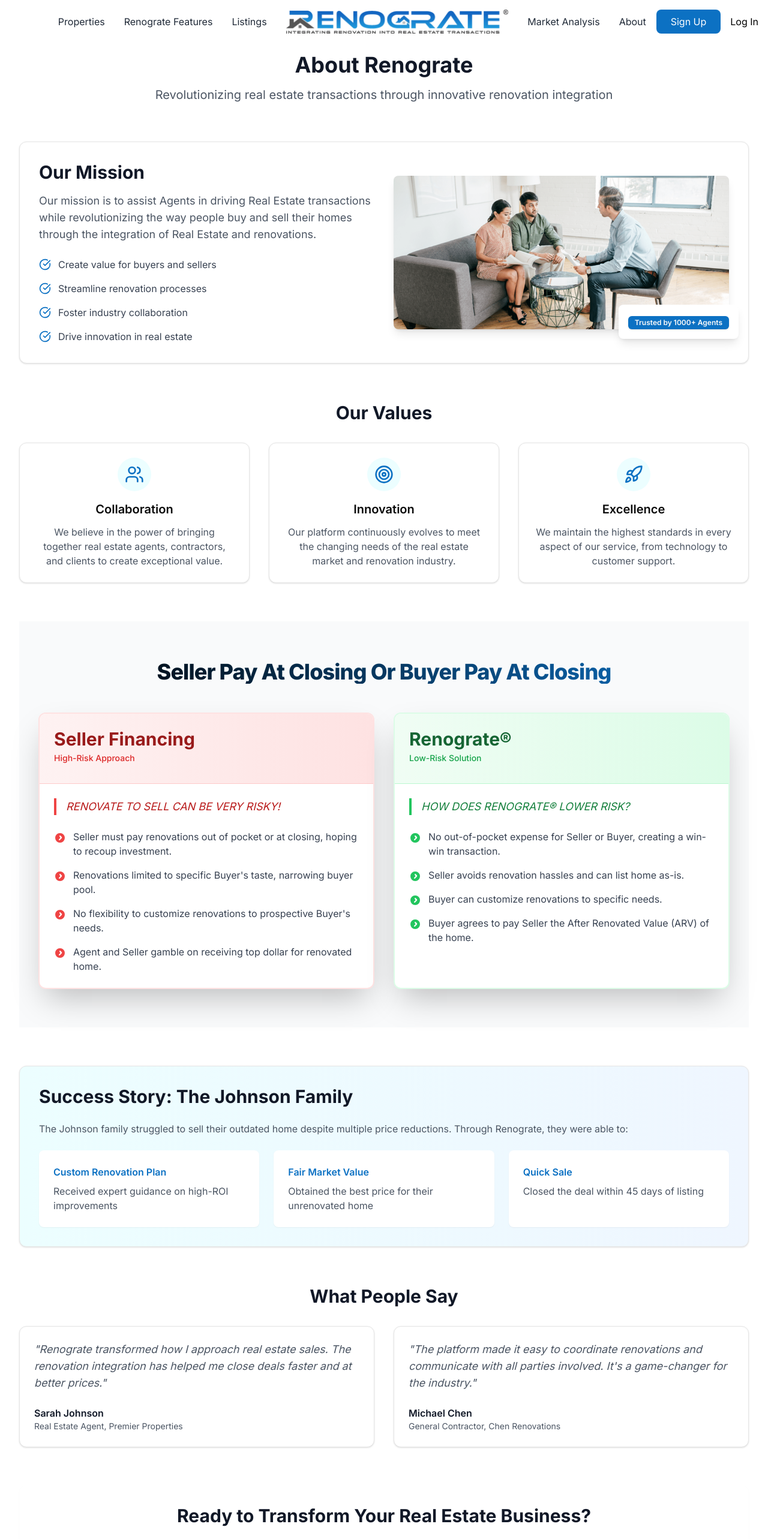
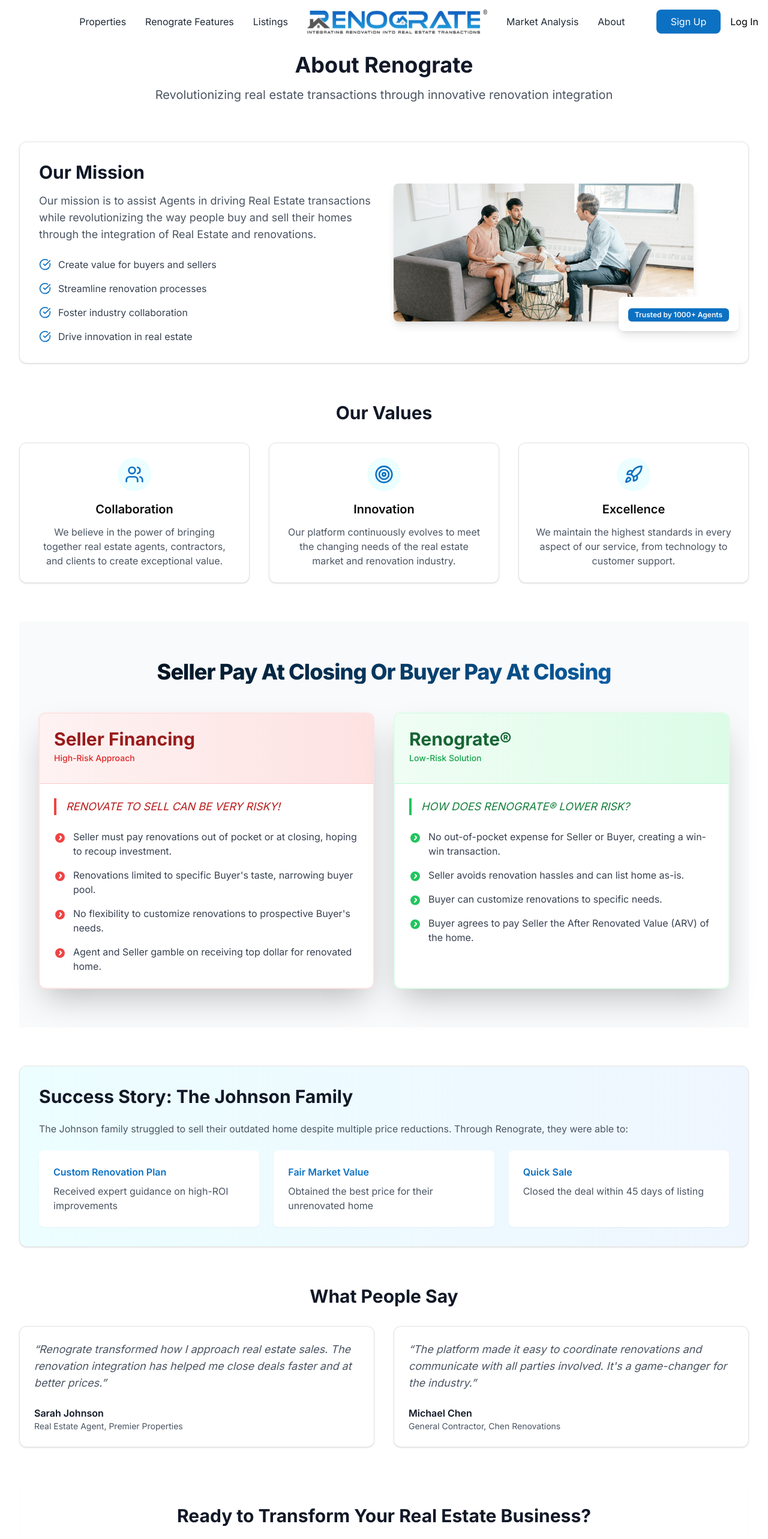
Before and after one commit to NxtGen-Dev-ZAH/Renograte, a Next.js app: page /about in a window 1280 px wide. Shown: the top 2566 px of the page at 60% size. Built offline with nearby package versions, Linux system fonts and the light colour scheme.

Commit message:
fixed the image attributes and linting errors

```diff
--- a/app/about/page.tsx
+++ b/app/about/page.tsx
@@ -5,7 +5,7 @@
 import { Button } from "@/components/ui/button";
 import { Badge } from "@/components/ui/badge";
 import { CheckCircle, Users, Target, Rocket } from "lucide-react";
-// import Image from "next/image";
+import Image from "next/image";
 
 export default function AboutPage() {
   const values = [
@@ -88,11 +88,18 @@
               </div>
             </div>
             <div className="relative">
-              <img
+              {/* <img
                 src="/about.png"
                 alt="Mission illustration"
                 // width={500}
                 // height={300}
+                className="rounded-lg shadow-lg"
+              /> */}
+              <Image
+                src="/about.png"
+                alt="Mission illustration"
+                width={500}
+                height={300}
                 className="rounded-lg shadow-lg"
               />
               <div className="absolute -bottom-4 -right-4 bg-white p-4 rounded-lg shadow-lg">
@@ -265,7 +272,7 @@
             <Card key={index}>
               <CardContent className="p-6">
                 <p className="text-lg text-gray-600 italic mb-6">
-                  "{testimonial.quote}"
+                  &ldquo;{testimonial.quote}&rdquo;
                 </p>
                 <div className="flex items-center">
                   <div>
--- a/app/listings/page.tsx
+++ b/app/listings/page.tsx
@@ -2,6 +2,7 @@
 "use client";
 
 import { useState } from "react";
+import Image from "next/image";
 import { Card, CardContent } from "@/components/ui/card";
 import { Input } from "@/components/ui/input";
 import { Button } from "@/components/ui/button";
@@ -143,10 +144,12 @@
           >
             <div className="grid grid-cols-1 md:grid-cols-2">
               <div className="relative">
-                <img
+                <Image
                   src={listing.image}
                   alt={listing.title}
-                  className="w-full h-full object-cover"
+                  layout="fill"
+                  objectFit="cover"
+                  className="rounded-lg"
                 />
                 <Badge className="absolute top-4 left-4 bg-[#0C71C3]">
                   {listing.status}
--- a/app/properties/page.tsx
+++ b/app/properties/page.tsx
@@ -110,11 +110,11 @@
             className="overflow-hidden hover:shadow-lg transition-shadow"
           >
             <CardHeader className="p-0">
-              <img
+              <Image
                 src={property.image}
                 alt={property.title}
-                // width={500}
-                // height={300}
+                width={500}
+                height={300}
                 className="w-full h-48 object-cover"
               />
             </CardHeader>
@@ -166,7 +166,7 @@
 
       {/* Call to Action */}
       <div className="mt-16 text-center">
-        <p className="text-gray-600 mb-4">Don't see what you're looking for?</p>
+        <p className="text-gray-600 mb-4">Don&apos;t see what you&apos;re looking for?</p>
         <Button
           variant="outline"
           className="border-[#0C71C3] text-[#0C71C3] hover:bg-[#0C71C3] hover:text-white"
--- a/components/FeaturedProperty.tsx
+++ b/components/FeaturedProperty.tsx
@@ -2,7 +2,7 @@
 "use client";
 import { useState } from "react";
 import { motion } from "framer-motion";
-// import Image from "next/image";
+import Image from "next/image";
 
 export default function FeaturedProperty() {
   const [isHovered, setIsHovered] = useState(false);
@@ -10,7 +10,7 @@
   return (
     <section className="py-20 bg-white  w-screen">
       <div className="container mx-auto px-4">
-        <h2 className="text-3xl md:text-4xl font-bold text-center mb-12 text-gray-800">
+        <h2 className="text-3xl md:text-4xl font-bold text-center mb-12 text-transparent bg-clip-text bg-gradient-to-r from-black via-[#0C71C3] to-black mx-auto">
           Featured Property of the Month
         </h2>
 
@@ -23,11 +23,11 @@
           onHoverStart={() => setIsHovered(true)}
           onHoverEnd={() => setIsHovered(false)}
         >
-          <img
+          <Image
             src="/featured.png"
             alt="Featured Property"
-            // width={1200}
-            // height={600}
+            width={1200}
+            height={600}
             className="w-full h-[600px] object-cover"
           />
 
--- a/components/Header.tsx
+++ b/components/Header.tsx
@@ -57,13 +57,13 @@
                 </Link>
               </li>
               <Link href="/" className="flex items-center">
-                <img
+                <Image
                   src="/logo.png"
                   alt="Renograte Logo"
-                  // width={290}
-                  // height={50}
+                  width={300}
+                  height={50}
                   className="h-10"
-//                  quality={100}
+                  quality={100}
                 />
               </Link>
               <li>
--- a/components/Hero.tsx
+++ b/components/Hero.tsx
@@ -2,7 +2,7 @@
 "use client";
 
 import { motion, useScroll, useTransform } from "framer-motion";
-//import Image from "next/image";
+import Image from "next/image";
 import { ChevronDown, Search, Home, TrendingUp, Link } from "lucide-react";
 
 export default function Hero() {
@@ -99,10 +99,12 @@
         className="relative w-full md:w-1/2 h-full flex items-center justify-center"
         style={{ y }}
       >
-        <img
+        <Image
           src="/imagemain.png"
           alt="Modern home interior"
-          className="object-cover w-full h-full rounded-tl-3xl "
+          width={1366}
+          height={768}
+          className="rounded-tl-3xl object-cover w-full h-full"
         />
 
         {/* Feature Boxes */}
--- a/components/PropertyListings.tsx
+++ b/components/PropertyListings.tsx
@@ -1,7 +1,8 @@
-//PropertyListings.tsx
+// PropertyListings.tsx
 "use client";
 import { useState } from "react";
 import { motion } from "framer-motion";
+import Image from "next/image";
 
 const properties = [
   {
@@ -11,6 +12,8 @@
     price: 350000,
     renovationAllowance: 50000,
     image: "/home1.png",
+    width: 795, // Replace with actual width
+    height: 499, // Replace with actual height
   },
   {
     id: 2,
@@ -19,6 +22,8 @@
     price: 275000,
     renovationAllowance: 35000,
     image: "/villabung.png",
+    width: 826, // Replace with actual width
+    height: 523, // Replace with actual height
   },
   {
     id: 3,
@@ -27,6 +32,8 @@
     price: 450000,
     renovationAllowance: 65000,
     image: "/home2.png",
+    width: 817, // Replace with actual width
+    height: 513, // Replace with actual height
   },
 ];
 
@@ -34,7 +41,7 @@
   const [hoveredId, setHoveredId] = useState<number | null>(null);
 
   return (
-    <section className="py-20 bg-gray-50  w-screen">
+    <section className="py-20 bg-gray-50 w-screen">
       <div className="container mx-auto px-4">
         <h2 className="text-3xl md:text-4xl font-bold text-center mb-6 text-gray-800">
           Renovation Allowance Listings
@@ -56,9 +63,11 @@
               onHoverEnd={() => setHoveredId(null)}
             >
               <div className="relative">
-                <img
+                <Image
                   src={property.image}
                   alt={property.title}
+                  width={property.width}
+                  height={property.height}
                   className="w-full h-48 object-cover"
                 />
                 <motion.div
--- a/next.config.ts
+++ b/next.config.ts
@@ -2,7 +2,7 @@
 
 const nextConfig: NextConfig = {
   /* config options here */
-  // output: 'export',
+  output: 'export',
 
 };
 
```
